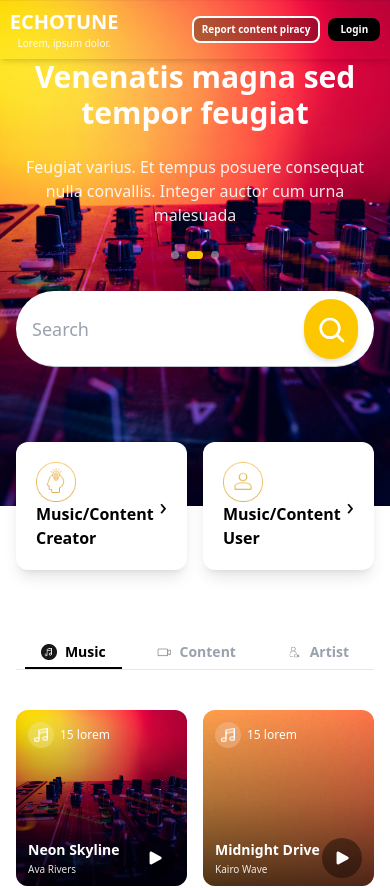
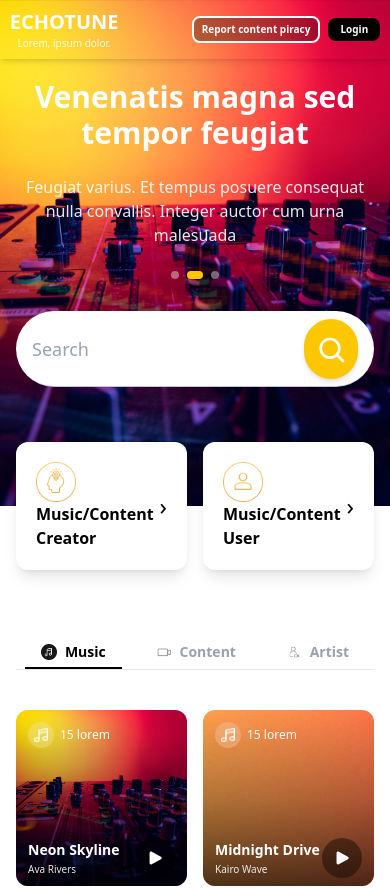
Before and after one commit to Abirullah/Music-Wed-FrontEnd, a React (Vite) app: page / in a window 390 px wide. Shown: the top 888 px of the page. Built offline with nearby package versions, Linux system fonts and the light colour scheme.

Commit message:
Home Page updated

```diff
--- a/public/Other All Pages/HomePage.jsx
+++ b/public/Other All Pages/HomePage.jsx
@@ -96,7 +96,7 @@ export default function HomePage() {
           className="md:min-h-[90vh] min-h-[60vh] bg-cover bg-center flex flex-col justify-center items-center px-4"
           style={{ backgroundImage: `url(${HeroImg})` }}
         >
-          <div className="flex flex-col gap-2 mx-auto mb-20">
+          <div className="flex flex-col mt-10 md:mt-0 gap-2 mx-auto mb-20">
              <h1
             className="
               text-white font-bold text-center
```
